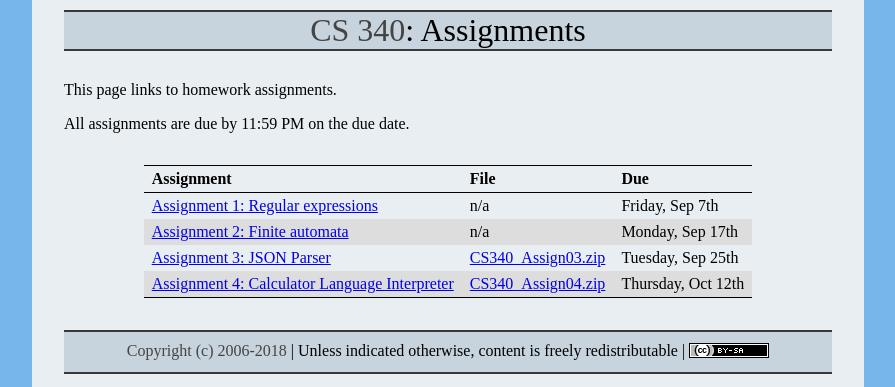
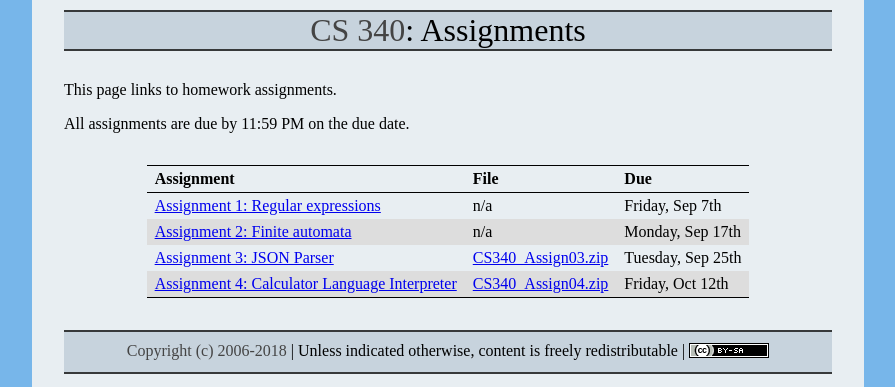
Before and after one commit to ycpcs/cs340-fall2018, a Jekyll site: the page built from assign/index.md, in a window 1280 px wide. Shown: the top 387 px of the page, without its empty margins (192-1087 px from the left). Built offline with Jekyll 4.4.1, drawn with Linux system fonts in a browser that asks for light colours.

Commit message:
fix typo

```diff
--- a/assign/index.md
+++ b/assign/index.md
@@ -12,7 +12,7 @@ All assignments are due by 11:59 PM on the due date.
 > [Assignment 1: Regular expressions](assign01.html) | n/a | Friday, Sep 7th
 > [Assignment 2: Finite automata](assign02.html) | n/a | Monday, Sep 17th
 > [Assignment 3: JSON Parser](assign03.html) | [CS340\_Assign03.zip](CS340_Assign03.zip) | Tuesday, Sep 25th
-> [Assignment 4: Calculator Language Interpreter](assign04.html) | [CS340\_Assign04.zip](CS340_Assign04.zip) | Thursday, Oct 12th
+> [Assignment 4: Calculator Language Interpreter](assign04.html) | [CS340\_Assign04.zip](CS340_Assign04.zip) | Friday, Oct 12th
 
 
 <!--
```
